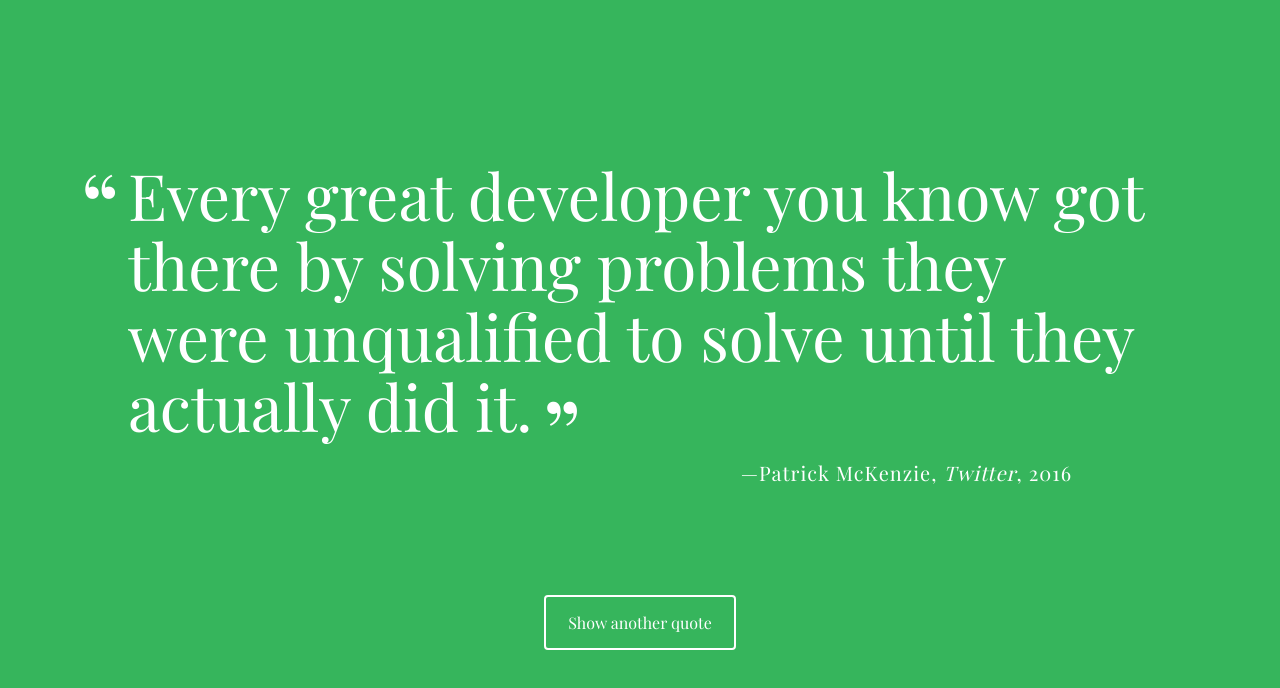
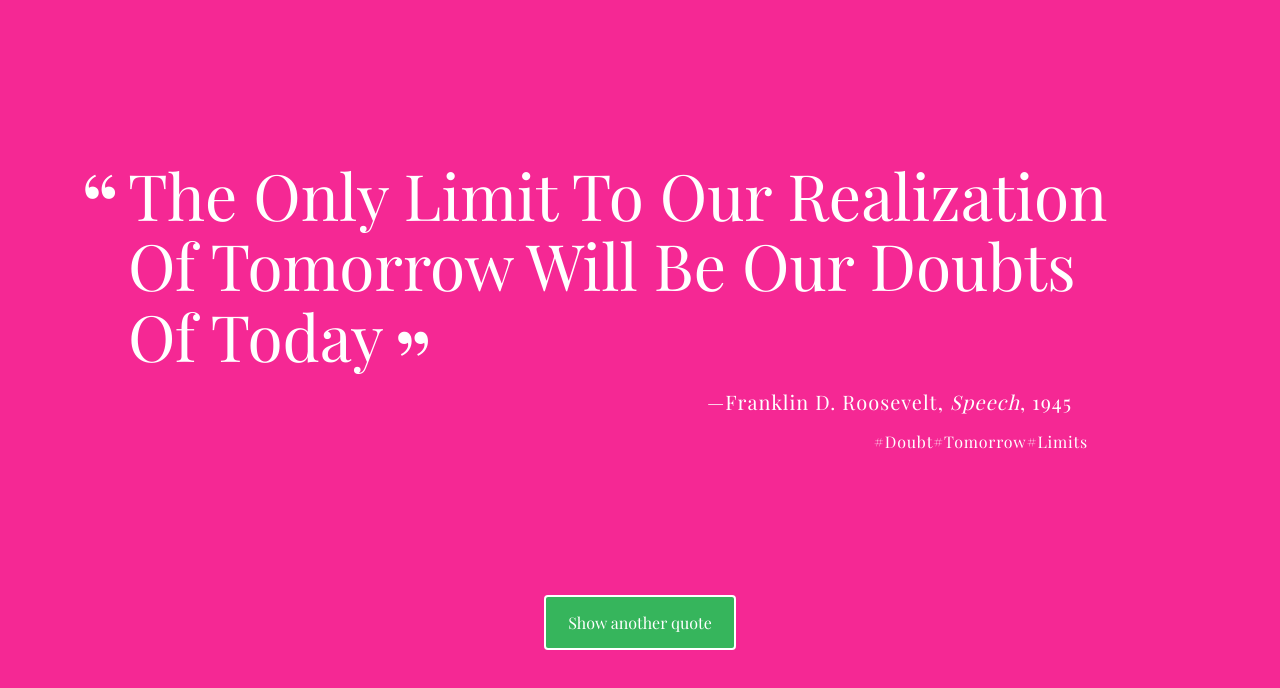
Before and after one commit to mavaleriano/Project-1, a plain HTML site: page a_random_quote_generator-v1/index.html in a window 1280 px wide. Both pictures are taken after a click on the button "Show another quote". Drawn offline with nearby package versions, Linux system fonts and the light colour scheme; a web font is replaced by a local one.

Commit message:
Updated code, nearly finished
before final run-through

```diff
--- a/a_random_quote_generator-v1/css/styles.css
+++ b/a_random_quote_generator-v1/css/styles.css
@@ -57,6 +57,15 @@ body {
   content: "—";
 }
 
+.tags {
+    font-size: 1rem;
+    letter-spacing: 0.05em;
+    line-height: 1.1;
+    text-align: right;
+    margin-right: 4em;
+}
+
+
 .citation {
   font-style: italic;
 }
--- a/a_random_quote_generator-v1/js/script.js
+++ b/a_random_quote_generator-v1/js/script.js
@@ -7,50 +7,104 @@ project 1 - A Random Quote Generator
 
 
 /***
-  Create the array of quote objects and name it `quotes`.
-  Add at least five quote objects to the `quotes` array.
-  Give each quote object a `quote` and `source` property.
-  Add the `citation` property to at least one object in the array.
-  Add the `year` property to at least one object in the array.
-  Use console.log() to log your array of quotes to the console.
+ **** AIMING FOR EXCEEDS EXPECTATIONS GRADE ****
+ *
+  Creating an array of objects (named quotess) with properties quote and source. Optional for at least one: citation and year
 ***/
 
-
+var quotes = [
+    {
+        quote: 'If You Are Working On Something That You Really Care about, You Don\t Have To Be Pushed. The Vision Pulls You',
+        source: 'Steve Jobs',
+        tags: '#Inspire#Lead'
+    },
+    {
+        quote: 'The Only Limit To Our Realization Of Tomorrow Will Be Our Doubts Of Today',
+        source: 'Franklin D. Roosevelt',
+        citation: 'Speech',
+        year: 1945,
+        tags: '#Doubt#Tomorrow#Limits'
+    },
+    {
+        quote: 'True Individual Freedom Cannot Exist Without Economic Security And Independence',
+        source: 'Franklin D. Roosevelt',
+        citation: 'Speech',
+        year: 1944,
+        tags: '#Freedom'
+    },
+    {
+        quote: 'Leadership Is Unlocking People\'s Potential To Become Better',
+        source: 'Bill Bradley',
+        tags: '#WhatIsLeadership'
+    },
+    {
+        quote: 'Think Little Goals And Expect Little Achievements. Think Big Goals And Win Big Success',
+        source: 'David Joseph Schwartz',
+        tags: '#Goals#DreamBig'
+    }
+];
 
 
 /***
-  Create the `getRandomQuote` function to:
-   - Create a variable to store a random number
-   - Cse the random number to `return` a random quote object from the `quotes` array.
+  getRandomQuote() picks out a random quote from the array and returns that quote
 ***/
 
-
+function getRandomQuote() {
+    var randNum = Math.floor(Math.random() * quotes.length); //code for random number between 0-length of quote array
+    return quotes[randNum];
+}
 
 
 /***
-  Create the `printQuote` function to:
-   - Call the `getRandomQuote` function and assign it to a variable.
-   - Create a variable for the HTML string and set it equal to an empty string.
-   - Use the HTML template in the instructions or the markup in the index.html file, AND
-     the random quote vairable to build your HTML string.
-   - Add the quote and source section to the HTML string.
-   - Use an if statement to check for the citation property before adding it to the HTML string.
-   - Use an if statement to check for the year property before adding it to the HTML string.
-   - Don't forget to close that final `p` tag.
-   - Set the `innerHTML` of the `quote-box` div to the HTML string.
+  Getting random quote and setting up a variable to hold the html value before targeting the div in the HTML document
 ***/
 
+function printQuote() {
+    randColor();
+    var randQuote = getRandomQuote();
+    var HTML = '';
 
+    HTML += '<p class="quote">' + randQuote.quote + '</p>';
+    HTML += '<p class="source">' + randQuote.source;
+    if (randQuote.hasOwnProperty('citation')) {
+        HTML += '<span class="citation">' + randQuote.citation + '</span>';
+    }
+    if (randQuote.hasOwnProperty('year')) {
+        HTML += '<span class="year">' + randQuote.year + '</span>';
+    }
+    HTML += '</p>';
+    HTML += '<p class="tags">' + randQuote.tags + '</p>';
 
+    document.getElementById('quote-box').innerHTML = HTML;
+}
 
 /***
-  When the "Show another quote" button is clicked, the event listener
-  below will be triggered, and it will call, or "invoke", the `printQuote`
-  function. So do not make any changes to the line of code below this
-  comment.
+  Randomly select background color
+  Sites that helped:
+  https://www.w3schools.com/jsref/prop_style_backgroundcolor.asp -for using correct call to style background
+  https://stackoverflow.com/questions/1484506/random-color-generator -page used for inspiration for random color
+***/
+
+function randColor() {
+    var colorOpt = ['0', '1', '2', '3', '4', '5', '6', '7', '8', '9', 'A', 'B', 'C', 'D', 'E', 'F'];
+    var color = '#';
+    for (var i = 0; i < 6; i += 1) // Setting correct length for color
+    {
+        color += colorOpt[Math.floor(Math.random() * colorOpt.length)];
+    }
+    document.body.style.backgroundColor = color;
+}
+
+/***
+ Periodically resets the quote
+ Sites that helped:
+ https://www.w3schools.com/js/js_timing.asp - for using setInterval() method
+***/
+
+setInterval(printQuote, 20000);
+
+/***
+  Event listener to change quote at button click. Do not change code.
 ***/
 
 document.getElementById('loadQuote').addEventListener("click", printQuote, false);
-
-
-// Remember to delete the comments that came with this file, and replace them with your own code comments.
```
Also changed, not shown: a_random_quote_generator-v1/index.html (+1 -0 lines).
